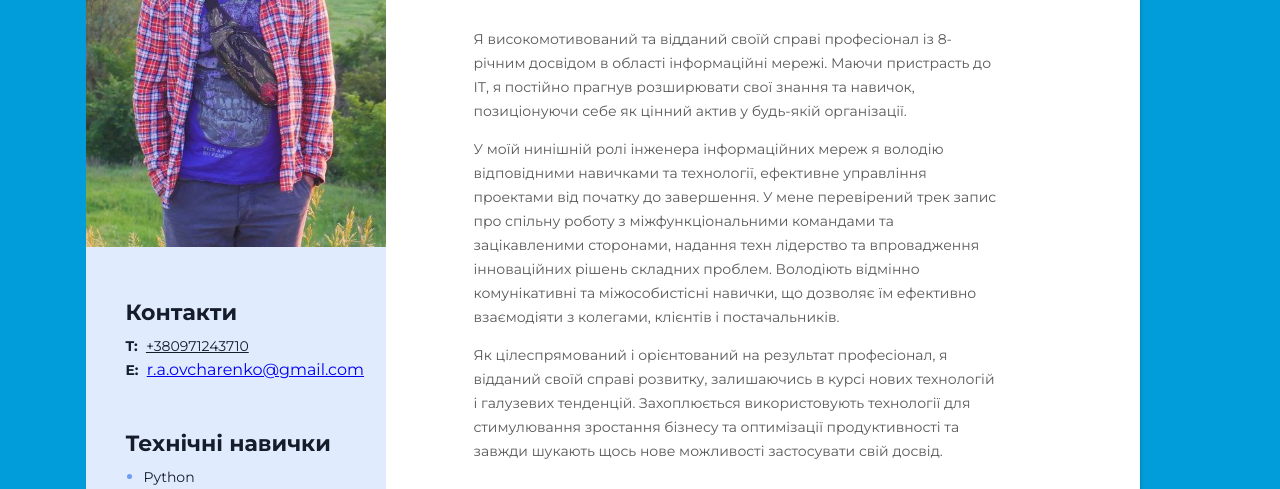
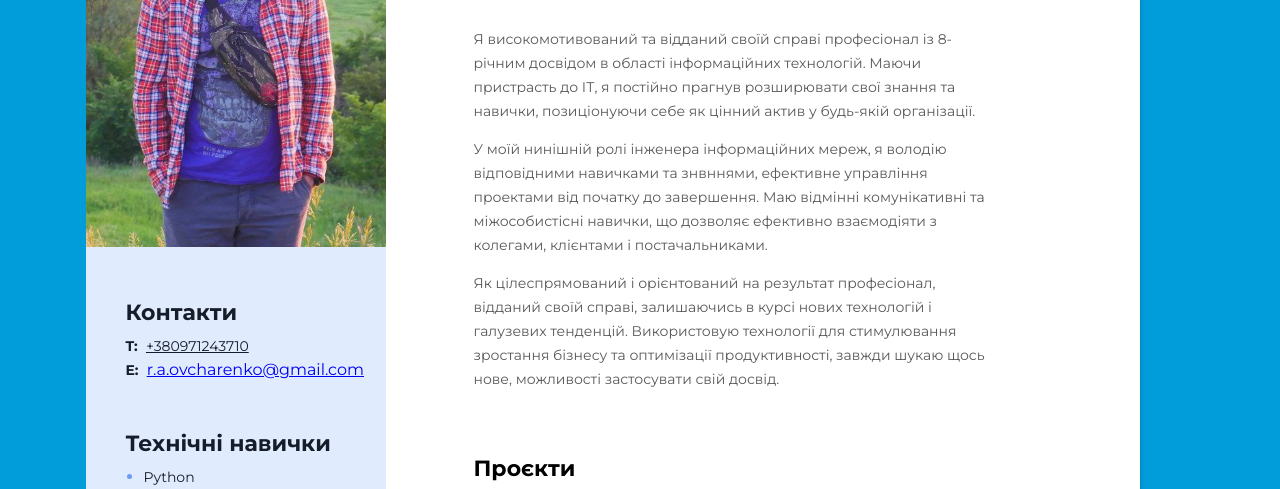
Before and after one commit to Chypas/My_CV, a plain HTML site: page index_ukr.html in a window 1280 px wide. Shown: the part 269-758 px from the top of the page. Drawn offline with Linux system fonts and the light colour scheme.

Commit message:
edit text

```diff
--- a/index_ukr.html
+++ b/index_ukr.html
@@ -29,46 +29,44 @@
                 <h2 class="my-profession">Розробник Python</h2>
                 <h1 class="my-name">Роман Овчаренко</h1>
                 <p class="about-me_text">Я високомотивований та відданий своїй справі професіонал із 8-річним досвідом
-                    в області
-                    інформаційні мережі. Маючи пристрасть до ІТ, я постійно прагнув розширювати свої знання та
-                    навичок, позиціонуючи себе як цінний актив у будь-якій організації.
+                    в області інформаційних технологій. Маючи пристрасть до ІТ, я постійно прагнув розширювати свої
+                    знання та навички, позиціонуючи себе як цінний актив у будь-якій організації.
                 </p>
                 <p class="about-me_text">
-                    У моїй нинішній ролі інженера інформаційних мереж я володію відповідними навичками та
-                    технології, ефективне управління проектами від початку до завершення. У мене перевірений трек
-                    запис про спільну роботу з міжфункціональними командами та зацікавленими сторонами, надання техн
-                    лідерство та впровадження інноваційних рішень складних проблем. Володіють відмінно
-                    комунікативні та міжособистісні навички, що дозволяє їм ефективно взаємодіяти з колегами,
-                    клієнтів і постачальників.
+                    У моїй нинішній ролі інженера інформаційних мереж, я володію відповідними навичками та
+                    знвннями, ефективне управління проектами від початку до завершення. Маю відмінні
+                    комунікативні та міжособистісні навички, що дозволяє ефективно взаємодіяти з колегами,
+                    клієнтами і постачальниками.
                 </p>
                 <p class="about-me_text">
-                    Як цілеспрямований і орієнтований на результат професіонал, я відданий своїй справі
-                    розвитку, залишаючись в курсі нових технологій і галузевих тенденцій. Захоплюється
-                    використовують технології для стимулювання зростання бізнесу та оптимізації продуктивності та завжди шукають щось нове
-                    можливості застосувати свій досвід.
+                    Як цілеспрямований і орієнтований на результат професіонал, відданий своїй справі, залишаючись в
+                    курсі нових технологій і галузевих тенденцій. Використовую технології для стимулювання зростання бізнесу та оптимізації
+                    продуктивності, завжди шукаю щось нове, можливості застосувати свій досвід.
                 </p>
                 <!-- My projects -->
                 <div class="project-containers">
                     <h3 class="main-content-title">Проєкти</h3>
                     <ol class="project-list">
                         <li class="project-item">
-                            <a class="project-link" href="https://github.com/Chypas/Projects/tree/main/HW_12">Персональний помічник (CLI)</a>
+                            <a class="project-link"
+                                href="https://github.com/Chypas/Projects/tree/main/HW_12">Персональний помічник
+                                (CLI)</a>
                             <span
                                 class="project-item-description">...........................................................................[
                                 Python ]</span>
                         </li>
                         <li class="project-item">
-                            <a class="project-link" href="https://github.com/Chypas/Projects/tree/main/pygame">Гра Бандеро гусь</a>
+                            <a class="project-link" href="https://github.com/Chypas/Projects/tree/main/pygame">Гра
+                                Бандеро гусь</a>
                             <span
                                 class="project-item-description">..........................................................................................................[
                                 Python ]</span>
                         </li>
                         <li class="project-item">
-                            <a class="project-link" href="https://github.com/Chypas/WEB_GOIT">Персональний помічник (WEB)</a>
-                            <span
-                                class="project-item-description">...........................................[
-                                FastAPI, MongoDB ]</span
-                        </li>
+                            <a class="project-link" href="https://github.com/Chypas/WEB_GOIT">Персональний помічник
+                                (WEB)</a>
+                            <span class="project-item-description">...........................................[
+                                FastAPI, MongoDB ]</span </li>
                     </ol>
                 </div>
                 <!-- Work experience -->
```
Also changed, not shown: index.html (+3 -3 lines).
